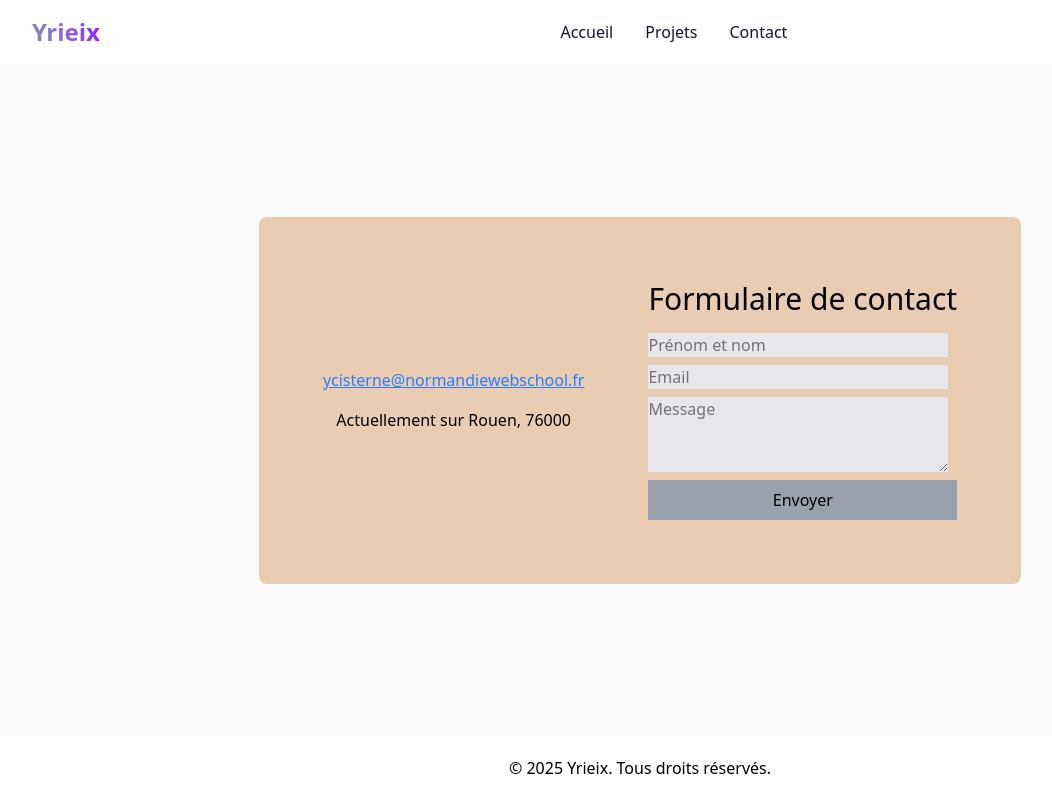
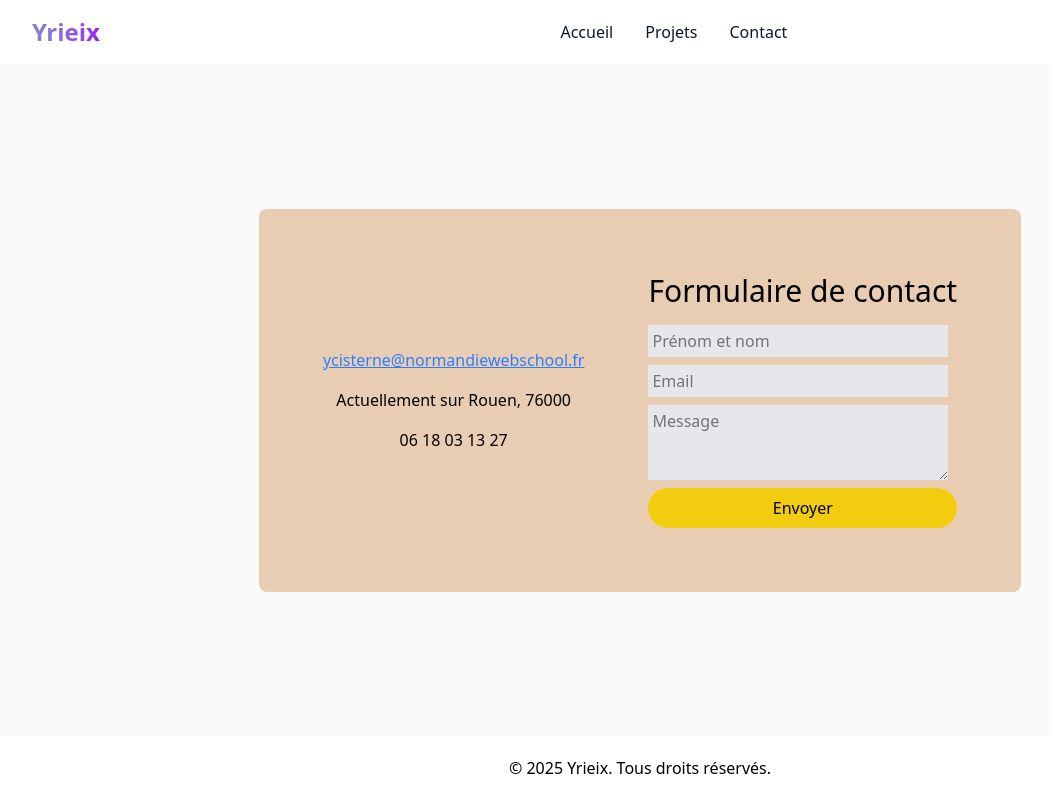
Before and after one commit to yrieix-cisterne-nws/site_web, a React (Vite) app: page /contact in a window 1280 px wide. Shown: the whole page, without its empty margins (0-1052 px from the left). Built offline with nearby package versions, Linux system fonts and the light colour scheme; no server answers.

Commit message:
Small update

```diff
--- a/src/component/footer.jsx
+++ b/src/component/footer.jsx
@@ -1,3 +1,5 @@
+import { Link } from "react-router-dom";
+
 export default function Footer() {
   const currentYear = new Date().getFullYear();
 
@@ -6,7 +8,8 @@ export default function Footer() {
         <div className="max-w-7xl mx-auto px-4 sm:px-6 lg:px-8">
           <div className="flex justify-center items-center h-16">
             <p className="">
-              © {currentYear} Yrieix. Tous droits réservés.
+              © {currentYear} Yrieix.
+              <Link to="/mentions-legales" className=""> Tous droits réservés.</Link>
             </p>
           </div>
         </div>
--- a/src/component/formulaire.jsx
+++ b/src/component/formulaire.jsx
@@ -29,10 +29,10 @@ export const ContactUs = () => {
     <div className='flex flex-col gap-4'>
     <h1 className='text-3xl'>Formulaire de contact</h1>
     <form ref={form} onSubmit={sendEmail} className='flex flex-col gap-2 rounded-lg w-full max-w-[550px]'>
-      <input type="text" name="user_name" placeholder='Prénom et nom' required className='bg-gray-200 w-[300px] '/>
-      <input type="email" name="user_email" placeholder='Email' required className='bg-gray-200 w-[300px]'/>
-      <textarea name="message" required placeholder="Message" className='bg-gray-200 w-[300px] h-[75px]'/>
-      <input type="submit" value="Envoyer" className='bg-gray-400 py-2 px-2 cursor-pointer'/>
+      <input type="text" name="user_name" placeholder='Prénom et nom' required className='bg-gray-200 w-[300px] p-1'/>
+      <input type="email" name="user_email" placeholder='Email' required className='bg-gray-200 w-[300px] p-1'/>
+      <textarea name="message" required placeholder="Message" className='bg-gray-200 w-[300px] h-[75px] p-1'/>
+      <input type="submit" value="Envoyer" className='bg-[#F2CC0F] hover:bg-[#8487BF] py-2 px-2 cursor-pointer transition-all duration-500 rounded-full'/>
     </form>
     </div>
   );
--- a/src/pages/Contact.jsx
+++ b/src/pages/Contact.jsx
@@ -7,6 +7,7 @@ export default function Contact () {
                 <div className="flex flex-col gap-4 justify-center items-center">
                     <a href="mailto:ycisterne@normandiewebschool.fr" className="text-blue-500 underline">ycisterne@normandiewebschool.fr</a>
                     <p>Actuellement sur Rouen, 76000</p>
+                    <p>06 18 03 13 27</p>
                 </div>
                 <ContactUs />
             </div>
--- a/src/pages/Home.jsx
+++ b/src/pages/Home.jsx
@@ -60,9 +60,6 @@ export default function Home () {
                         </div>
                     </div>
             </div>
-
-
-
                 <div className='flex justify-center pt-4 pb-4'>
                     <Link to="/contact" className="bg-[#F2CC0F] hover:bg-[#8487BF] transition-all duration-500 rounded-full p-1 cursor-pointer">Me contacter</Link>
                 </div>
```
